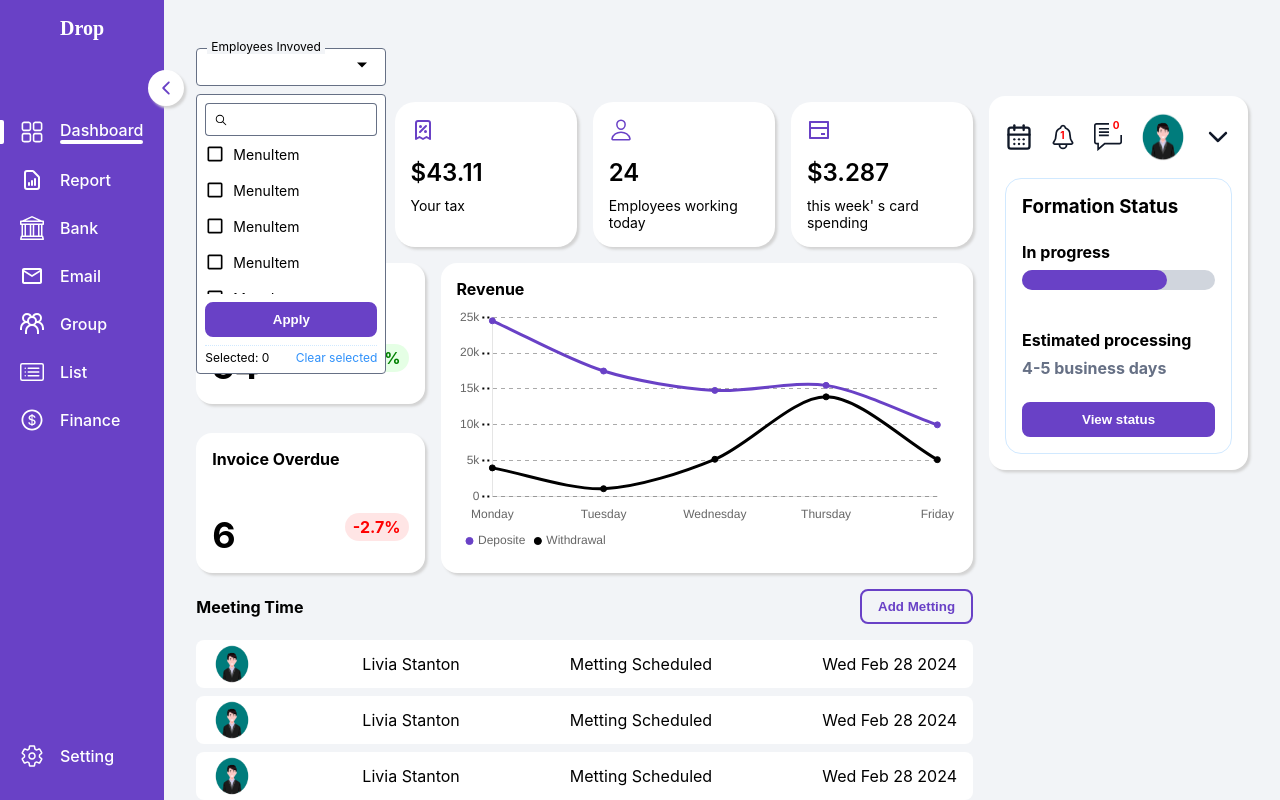
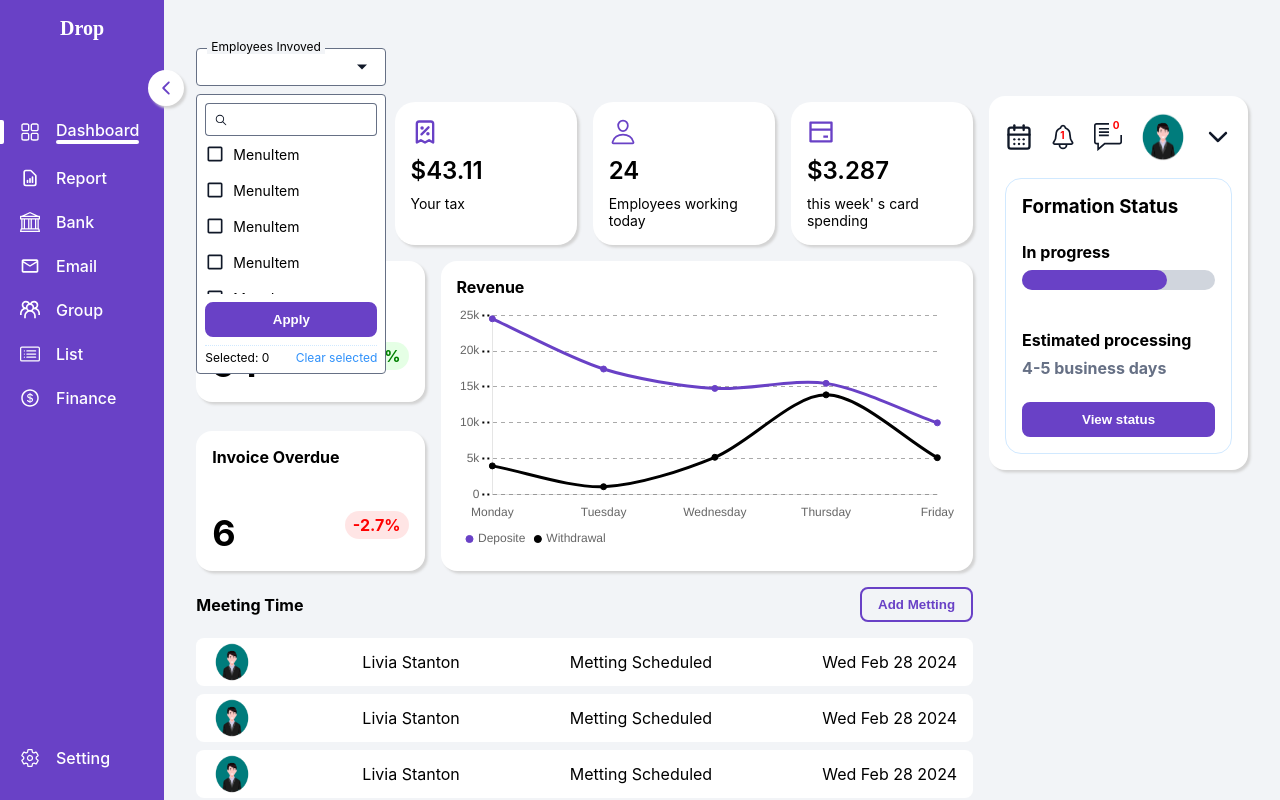
Before and after one commit to Jahed-Ghiasi/front-task, a React (Create React App) app: page /dashboard in a window 1280 px wide. Both pictures are taken after a click on the element 362 px from the left and 67 px from the top of the page. Shown: the top 800 px of the page. Built offline with nearby package versions, Linux system fonts and the light colour scheme; a web font is replaced by a local one.

Commit message:
Use Icon component in app

```diff
--- a/src/app/components/common/RadioField/index.tsx
+++ b/src/app/components/common/RadioField/index.tsx
@@ -1,5 +1,6 @@
 import clsx from "clsx";
 import "./styles.css";
+import Icon from "../icon";
 
 interface IProps {
   icon?: JSX.Element;
@@ -18,7 +19,7 @@ const RadioField = ({ icon, title, value, selected, onChange }: IProps) => {
       }}
     >
       <div className="radio-detail">
-        {icon ? <span className="radio-icon">{icon}</span> : null}
+        {icon ? <Icon className="radio-icon" children={icon} /> : null}
         {title}
       </div>
       <span className={clsx("circle", selected === value && "selected")} />
--- a/src/app/components/common/RadioField/styles.css
+++ b/src/app/components/common/RadioField/styles.css
@@ -13,8 +13,6 @@
 }
 
 .radio-input .radio-icon {
-  display: flex;
-  align-items: center;
   font-size: 2rem;
   color: var(--primary-color);
 }
--- a/src/app/components/common/SearchInput/index.tsx
+++ b/src/app/components/common/SearchInput/index.tsx
@@ -1,5 +1,6 @@
 import { IoIosSearch } from "react-icons/io";
 import "./styles.css";
+import Icon from "../icon";
 
 interface IProps {
   onChange?: (value: string) => void;
@@ -8,9 +9,7 @@ interface IProps {
 const SearchInput = ({ onChange }: IProps) => {
   return (
     <div className="searchbar">
-      <span>
-        <IoIosSearch />
-      </span>
+      <Icon className="search-icon" children={<IoIosSearch />} />
       <input
         type="text"
         onChange={(e) => onChange && onChange(e.target.value)}
--- a/src/app/components/common/SearchInput/styles.css
+++ b/src/app/components/common/SearchInput/styles.css
@@ -2,9 +2,8 @@
   display: flex;
 }
 
-.searchbar span {
-  display: flex;
-  align-items: center;
+.searchbar .search-icon {
+  font-size: 14px;
   border: 1px solid var(--gray);
   padding: 0.5rem;
   border-radius: 4px 0 0 4px;
--- a/src/app/components/common/SelectField/index.tsx
+++ b/src/app/components/common/SelectField/index.tsx
@@ -8,6 +8,7 @@ import { IoClose } from "react-icons/io5";
 import SearchInput from "../SearchInput";
 import clsx from "clsx";
 import Button from "../button";
+import Icon from "../icon";
 
 export interface ISelectFieldOption {
   id: number;
@@ -109,23 +110,23 @@ const SelectField = ({
                   <div className="selected-option" key={id}>
                     {image ? <img src={image} alt={label} /> : null}
                     <span>{label}</span>
-                    <span
+                    <Icon
+                      isButton
                       className="remove-btn"
                       onClick={() => removeSelected(id)}
-                    >
-                      <IoClose />
-                    </span>
+                      children={<IoClose />}
+                    />
                   </div>
                 );
               })}
           </div>
         ) : null}
-        <span
+        <Icon
           className="options-box-toggler"
+          isButton
           onClick={() => setIsOptionsOpen(!isOptionsOpen)}
-        >
-          {isOptionsOpen ? <IoMdArrowDropdown /> : <IoMdArrowDropup />}
-        </span>
+          children={isOptionsOpen ? <IoMdArrowDropdown /> : <IoMdArrowDropup />}
+        />
       </div>
       {isOptionsOpen ? (
         <div
@@ -148,13 +149,12 @@ const SelectField = ({
                   onClick={() => handleSelection(id)}
                 >
                   {selectedIds.includes(id) ? (
-                    <span className="checked-icon">
-                      <MdCheckBox />
-                    </span>
+                    <Icon className="checked-icon" children={<MdCheckBox />} />
                   ) : (
-                    <span className="unchecked-icon">
-                      <MdCheckBoxOutlineBlank />
-                    </span>
+                    <Icon
+                      className="unchecked-icon"
+                      children={<MdCheckBoxOutlineBlank />}
+                    />
                   )}
                   {image ? <img src={image} alt={label} /> : null}
                   <span>{label}</span>
--- a/src/app/components/common/SelectField/styles.css
+++ b/src/app/components/common/SelectField/styles.css
@@ -58,14 +58,11 @@
 }
 
 .select .input .selected-options .selected-option .remove-btn {
-  display: flex;
-  align-items: center;
   font-size: 12px;
 }
 
 .select .input .options-box-toggler {
   padding: 0 0.5rem;
-  cursor: pointer;
   font-size: 20px;
   position: absolute;
   right: 5px;
@@ -101,15 +98,11 @@
 }
 
 .select .options .option .checked-icon {
-  display: flex;
-  align-items: center;
   font-size: 20px;
   color: var(--primary-color);
 }
 
 .select .options .option .unchecked-icon {
-  display: flex;
-  align-items: center;
   font-size: 20px;
 }
 
--- a/src/app/components/dashboard/dashboardInfoCard/dashboardInfoCard.css
+++ b/src/app/components/dashboard/dashboardInfoCard/dashboardInfoCard.css
@@ -9,7 +9,6 @@
 }
 
 .card-item .icon {
-  font-size: 24px;
   color: var(--primary-color);
 }
 
--- a/src/app/components/dashboard/dashboardInfoCard/dashboardInfoCard.tsx
+++ b/src/app/components/dashboard/dashboardInfoCard/dashboardInfoCard.tsx
@@ -1,3 +1,4 @@
+import Icon from "src/app/components/common/icon";
 import "./dashboardInfoCard.css";
 
 interface IProps {
@@ -9,7 +10,7 @@ interface IProps {
 const DashboardInfoCard = ({ icon, title, value }: IProps) => {
   return (
     <div className="card-item">
-      <span className="icon">{icon}</span>
+      <Icon children={icon} className="icon" />
       <span className="value">{value}</span>
       <span className="card-title">{title}</span>
     </div>
--- a/src/app/components/menu/asideMenu/asideMenu.tsx
+++ b/src/app/components/menu/asideMenu/asideMenu.tsx
@@ -6,13 +6,14 @@ import { IoIosArrowBack } from "react-icons/io";
 import { IoIosArrowForward } from "react-icons/io";
 import clsx from "clsx";
 import { useAppContext } from "src/app/utils/context";
+import Icon from "src/app/components/common/icon";
 
 const AsideMenu = () => {
   const { isMinimizedAsideMenu, setIsMinimizedAsideMenu } = useAppContext();
 
   const toggleAsideMenu = () => {
     setIsMinimizedAsideMenu(!isMinimizedAsideMenu);
-  }
+  };
 
   return (
     <div
@@ -24,12 +25,13 @@ const AsideMenu = () => {
       <div className="aside-top">
         <div className="head">
           <h2>Drop</h2>
-          <span
+          <Icon
+            children={
+              !isMinimizedAsideMenu ? <IoIosArrowBack /> : <IoIosArrowForward />
+            }
             className="minimizer-btn"
             onClick={toggleAsideMenu}
-          >
-            {!isMinimizedAsideMenu ? <IoIosArrowBack /> : <IoIosArrowForward />}
-          </span>
+          />
         </div>
         <Menu />
       </div>
--- a/src/app/components/menu/menuItem/menuItem.css
+++ b/src/app/components/menu/menuItem/menuItem.css
@@ -28,7 +28,6 @@
 }
 
 .menuItem .icon {
-  font-size: 24px;
-  display: flex;
-  align-items: center;
+  font-size: 20px;
+  color: var(--white);
 }
--- a/src/app/components/menu/menuItem/menuItem.tsx
+++ b/src/app/components/menu/menuItem/menuItem.tsx
@@ -2,6 +2,7 @@ import { NavLink } from "react-router-dom";
 import "./menuItem.css";
 import { IMenuItem } from "types/index";
 import { useAppContext } from "src/app/utils/context";
+import Icon from "src/app/components/common/icon";
 
 interface IProps {
   item: IMenuItem;
@@ -14,7 +15,7 @@ const MenuItem = ({ item }: IProps) => {
   return (
     <NavLink className="menuItem" to={link}>
       <span className="identifier" />
-      <span className="icon">{icon}</span>
+      <Icon children={icon} className="icon" />
       {!isMinimizedAsideMenu ? (
         <span className="link-title">{title}</span>
       ) : null}
```
